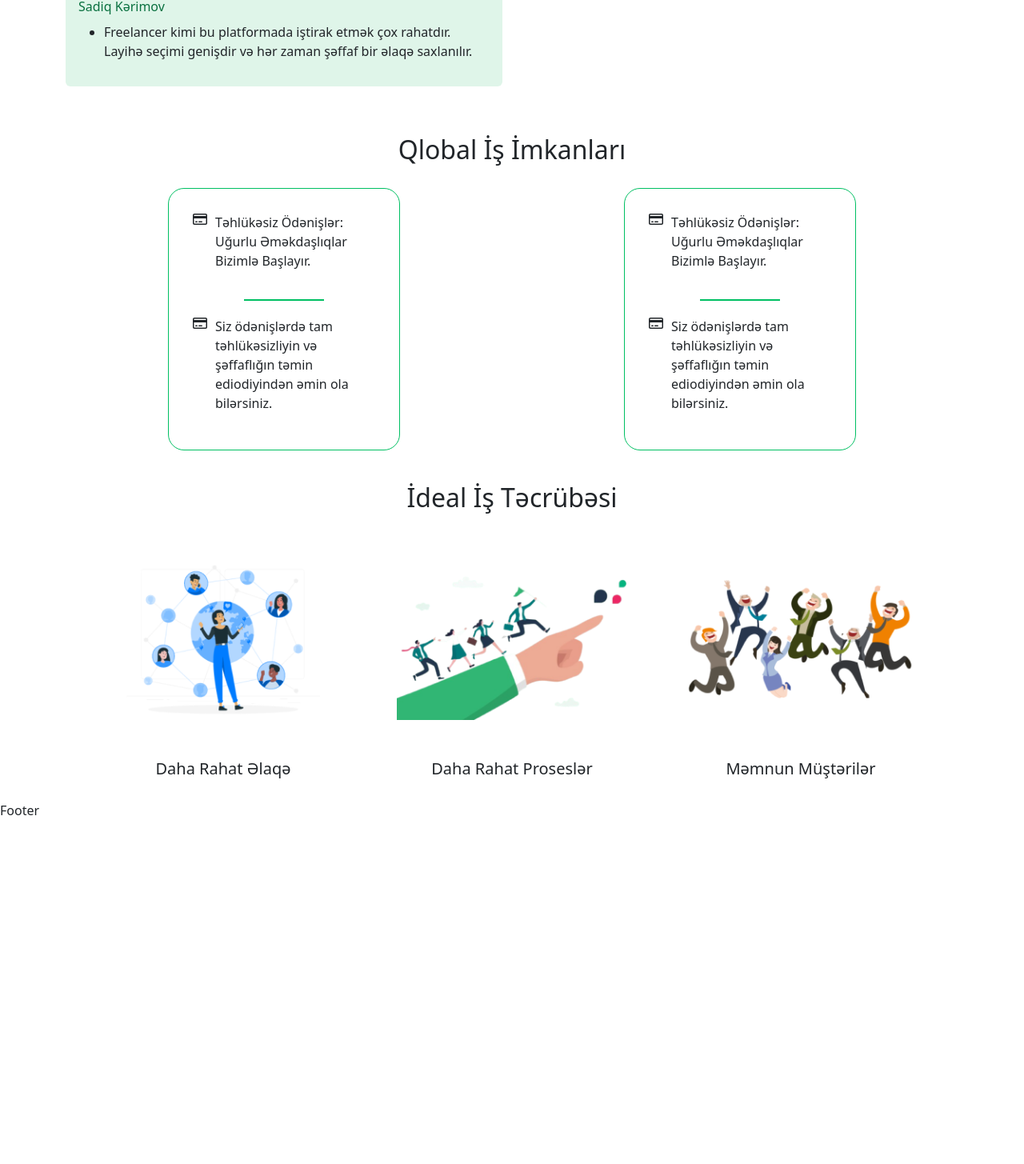
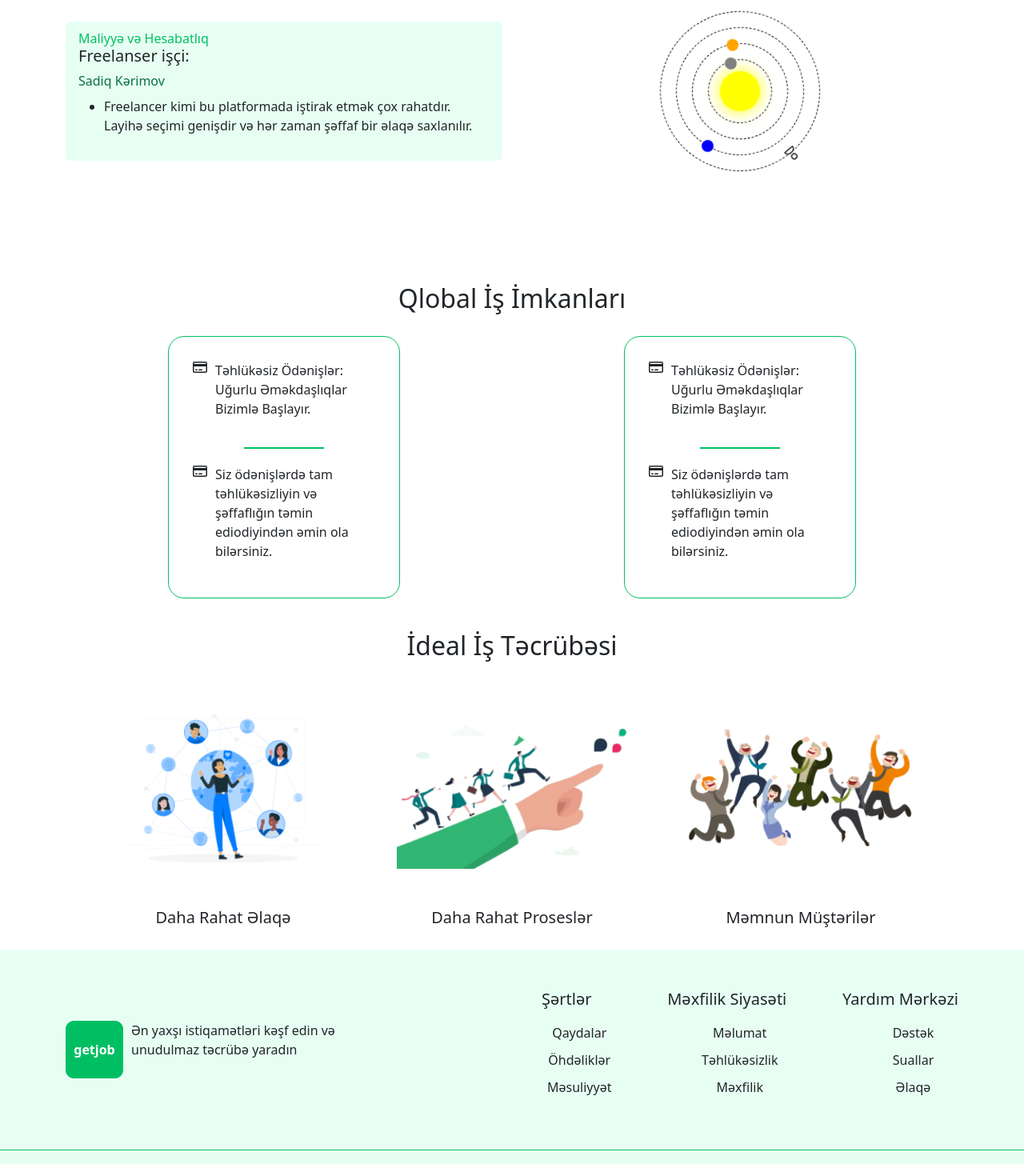
Before and after one commit to matin-mib/Home-Page, a React (Vite) app: page / in a window 1280 px wide. Shown: the part 686-2141 px from the top of the page at 80% size. Before the commit the page ends 1711 px from the top, so only its background shows below. Built offline with nearby package versions, Linux system fonts and the light colour scheme.

Commit message:
add footer

```diff
--- a/src/components/Layout/Footer.jsx
+++ b/src/components/Layout/Footer.jsx
@@ -1,9 +1,87 @@
-
+import { FontAwesomeIcon } from "@fortawesome/react-fontawesome";
+import { Col, Container, Row } from "react-bootstrap";
+import { Link } from "react-router-dom";
+import { faFacebookF, faLinkedinIn, faInstagram } from "@fortawesome/free-brands-svg-icons";
 
 const Footer = () => {
   return (
-    <div>Footer</div>
-  )
-}
+    <footer>
+      <Container>
+        <Row className="footer__row">
+          <Col xl={6} className="footer__description">
+            <span className="footer__logo">getjob</span>
+            <p className="footer__text">
+              Ən yaxşı istiqamətləri kəşf edin və unudulmaz təcrübə yaradın
+            </p>
+          </Col>
+          <Col xl={6} className="footer__sections">
+            <div className="footer__section">
+              <h5 className="footer__title">Şərtlər</h5>
+              <ul className="footer__list">
+                <li className="footer__item">
+                  <Link className="footer__link">Qaydalar</Link>
+                </li>
+                <li className="footer__item">
+                  <Link className="footer__link">Öhdəliklər</Link>
+                </li>
+                <li className="footer__item">
+                  <Link className="footer__link">Məsuliyyət</Link>
+                </li>
+              </ul>
+            </div>
+            <div className="footer__section">
+              <h5 className="footer__title">Məxfilik Siyasəti</h5>
+              <ul className="footer__list">
+                <li className="footer__item">
+                  <Link className="footer__link">Məlumat</Link>
+                </li>
+                <li className="footer__item">
+                  <Link className="footer__link">Təhlükəsizlik</Link>
+                </li>
+                <li className="footer__item">
+                  <Link className="footer__link">Məxfilik</Link>
+                </li>
+              </ul>
+            </div>
+            <div className="footer__section">
+              <h5 className="footer__title">Yardım Mərkəzi</h5>
+              <ul className="footer__list">
+                <li className="footer__item">
+                  <Link className="footer__link">Dəstək</Link>
+                </li>
+                <li className="footer__item">
+                  <Link className="footer__link">Suallar</Link>
+                </li>
+                <li className="footer__item">
+                  <Link className="footer__link">Əlaqə</Link>
+                </li>
+              </ul>
+            </div>
+          </Col>
+        </Row>
+      </Container>
+      <span className="footer__divider"></span>
+      <Container className="footer__container">
+        <ul className="footer__socials">
+          <li className="footer__social-item">
+            <Link className="footer__social-link">
+              <FontAwesomeIcon icon={faInstagram} />
+            </Link>
+          </li>
+          <li className="footer__social-item">
+            <Link className="footer__social-link">
+              <FontAwesomeIcon icon={faFacebookF} />
+            </Link>
+          </li>
+          <li className="footer__social-item">
+            <Link className="footer__social-link">
+              <FontAwesomeIcon icon={faLinkedinIn} />
+            </Link>
+          </li>
+        </ul>
+      </Container>
+    </footer>
+  );
+};
 
-export default Footer
+export default Footer;
--- /dev/null
+++ b/src/components/Layout/layout.css
@@ -0,0 +1,89 @@
+footer {
+    background-color: var(--lightGreen);
+    display: flex;
+    flex-direction: column;
+    justify-content: center;
+    align-items: center;
+}
+
+.footer__row {
+    display: flex;
+    justify-content: space-between;
+    align-items: center;
+    padding: 30px 0;
+}
+
+.footer__description {
+    display: flex;
+    gap: 10px;
+}
+
+.footer__logo {
+    display: inline-block;
+    border: 1px solid var(--green);
+    background-color: var(--green);
+    border-radius: 10px;
+    width: 20px;
+    height: 20px;
+    display: flex;
+    justify-content: center;
+    align-items: center;
+    color: #fff;
+    font-weight: bold;
+    padding: 35px;
+}
+
+.footer__text {
+    width: 300px;
+}
+
+.footer__sections {
+    display: flex;
+    flex-wrap: wrap;
+    justify-content: space-between;
+    gap: 20px;
+    padding: 20px 0;
+}
+
+.footer__title {
+    text-align: center;
+}
+
+.footer__list {
+    list-style-type: none;
+    text-align: center;
+}
+
+.footer__item {
+    padding-top: 10px;
+}
+
+.footer__link {
+    color: var(--dark);
+    text-decoration: none;
+}
+
+.footer__divider {
+    height: 1px;
+    width: 100%;
+    background-color: var(--green);
+}
+
+.footer__socials {
+    display: flex;
+    gap: 30px;
+    list-style-type: none;
+    height: 60px;
+    align-items: center;
+    margin-bottom: 0;
+}
+
+.footer__social-link {
+    color: var(--dark);
+    transition: .5s;
+    font-size: 20px;
+}
+
+.footer__social-link:hover {
+    color: var(--green);
+}
--- a/src/components/customers/CustomersReviews.jsx
+++ b/src/components/customers/CustomersReviews.jsx
@@ -1,5 +1,7 @@
 import { Card, Col, Container, Image, Row } from "react-bootstrap"
 import './customersReviews.css';
+import { FontAwesomeIcon } from "@fortawesome/react-fontawesome";
+import { faUser } from "@fortawesome/free-regular-svg-icons";
 
 const CustomersReviews = () => {
     return (
@@ -63,6 +65,31 @@ const CustomersReviews = () => {
                         </Card.Body>
                     </Card>
                 </Col>
+                <Col md={12} lg={6} xl={6}>
+                    <div className="solar-system">
+                        <div className="sun"></div>
+
+                        <div className="orbit mercury">
+                            <div className="planet mercury-planet">
+
+                            </div>
+                        </div>
+
+                        <div className="orbit venus">
+                            <div className="planet venus-planet"></div>
+                        </div>
+
+                        <div className="orbit earth">
+                            <div className="planet earth-planet"></div>
+                        </div>
+
+                        <div className="orbit mars">
+                            <div className="planet mars-planet">
+                                <FontAwesomeIcon icon={faUser} />
+                            </div>
+                        </div>
+                    </div>
+                </Col>
             </Row>
         </Container >
     )
--- a/src/components/customers/customersReviews.css
+++ b/src/components/customers/customersReviews.css
@@ -11,7 +11,7 @@
 }
 
 .customers-reviews__card {
-    background-color: #DFF5E9 !important;
+    background-color: var(--lightGreen) !important;
     border: none !important;
     max-width: 750px;
     margin: 20px 0;
@@ -30,3 +30,101 @@
 .customer-reviews__role {
     color: var(--green) !important;
 }
+
+
+
+
+
+/*! ORBIT */
+.solar-system {
+    position: relative;
+    width: 400px;
+    height: 400px;
+    margin: auto;
+    display: flex;
+    justify-content: center;
+    align-items: center;
+    background-color: transparent;
+    border-radius: 50%;
+}
+
+.sun {
+    width: 50px;
+    height: 50px;
+    background-color: yellow;
+    border-radius: 50%;
+    box-shadow: 0 0 20px yellow;
+    position: absolute;
+}
+
+.orbit {
+    position: absolute;
+    border: 1px dashed black;
+    border-radius: 50%;
+    animation: rotate 5s linear infinite;
+    display: flex;
+    justify-content: center;
+    align-items: center;
+}
+
+.planet {
+    width: 15px;
+    height: 15px;
+    background-color: white;
+    border-radius: 50%;
+    position: absolute;
+}
+
+.mercury {
+    width: 80px;
+    height: 80px;
+    animation-duration: 3s;
+}
+
+.mercury-planet {
+    background-color: gray;
+    top: -5px;
+}
+
+.venus {
+    width: 120px;
+    height: 120px;
+    animation-duration: 6s;
+}
+
+.venus-planet {
+    background-color: orange;
+    top: -7px;
+}
+
+.earth {
+    width: 160px;
+    height: 160px;
+    animation-duration: 10s;
+}
+
+.earth-planet {
+    background-color: blue;
+    top: -8px;
+}
+
+.mars {
+    width: 200px;
+    height: 200px;
+    animation-duration: 15s;
+}
+
+.mars-planet {
+    /* background-color: red; */
+    top: -15px;
+}
+
+@keyframes rotate {
+    from {
+        transform: rotate(0deg);
+    }
+
+    to {
+        transform: rotate(360deg);
+    }
+}
--- a/src/pages/HomePage.jsx
+++ b/src/pages/HomePage.jsx
@@ -1,5 +1,6 @@
 import Customers from "../components/customers/CustomersReviews"
 import GlobalBusiness from "../components/globalBusiness/GlobalBusiness"
+import Footer from "../components/Layout/Footer"
 import WorkExperience from "../components/workExperience/WorkExperience"
 
 
```
Also changed, not shown: src/components/Layout/Layout.jsx (+4 -3 lines).
